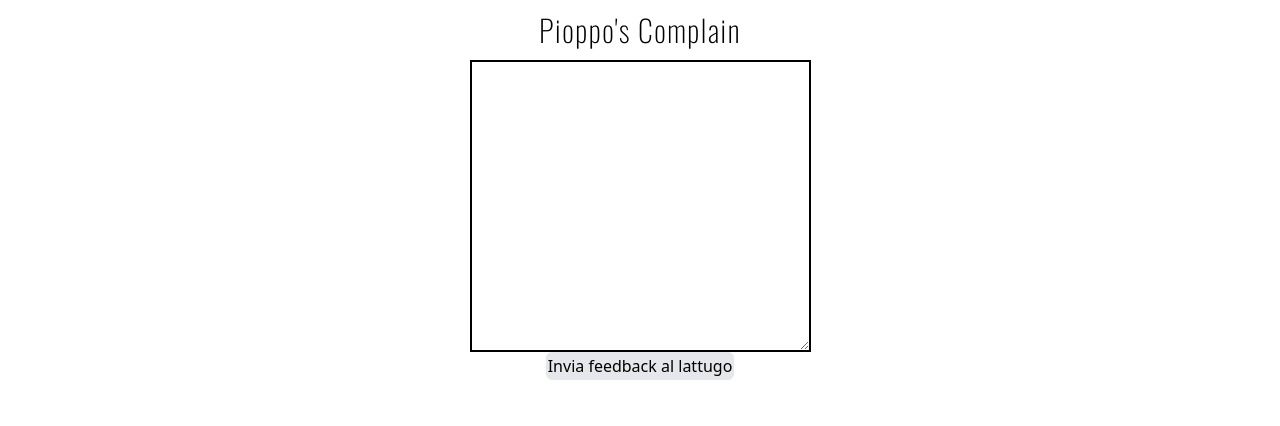
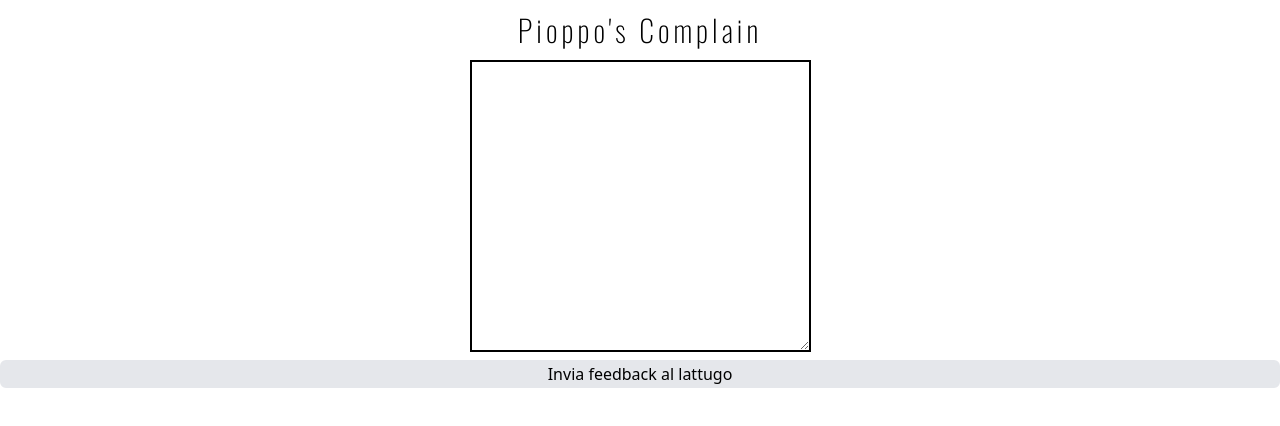
Before and after one commit to LucaFasone/Pioppos-complain, a React (Vite) app: page / in a window 1280 px wide. Shown: the top 426 px of the page. Built offline with nearby package versions, Linux system fonts and the light colour scheme.

Commit message:
Added HeadlessUi and created the ListBox Component

```diff
--- a/package.json
+++ b/package.json
@@ -10,6 +10,7 @@
     "preview": "vite preview"
   },
   "dependencies": {
+    "@headlessui/react": "^1.7.17",
     "autoprefixer": "^10.4.16",
     "postcss": "^8.4.31",
     "react": "^18.2.0",
--- a/src/App.jsx
+++ b/src/App.jsx
@@ -9,7 +9,6 @@ import Style from './App.module.css'
       <textarea className={Style.TextArea} name="TextArea" cols="23" rows="8"></textarea>
       <button className={Style.SubmitButton}>Invia feedback al lattugo</button>
     </div>
-
   )
 }
 
--- a/src/App.module.css
+++ b/src/App.module.css
@@ -5,11 +5,12 @@
 
 .MainText{
    font-family: 'Oswald';
-   @apply text-3xl my-3 tracking-wider
+   letter-spacing: 4px;
+   @apply text-3xl my-3
 
 }
 .SubmitButton{
-    @apply block bg-gray-200 rounded-md border-2
+    @apply block bg-gray-200 rounded-md border-2 my-2 w-full
 }
 .TextArea{
     font-size: x-large;
--- /dev/null
+++ b/src/Components/ListBox.jsx
@@ -0,0 +1,9 @@
+import React from 'react'
+
+function ListBox() {
+  return (
+    <div>ListBox</div>
+  )
+}
+
+export default ListBox
```
Also changed, not shown: 1 other file (tests, documents, lock files or other folders).
